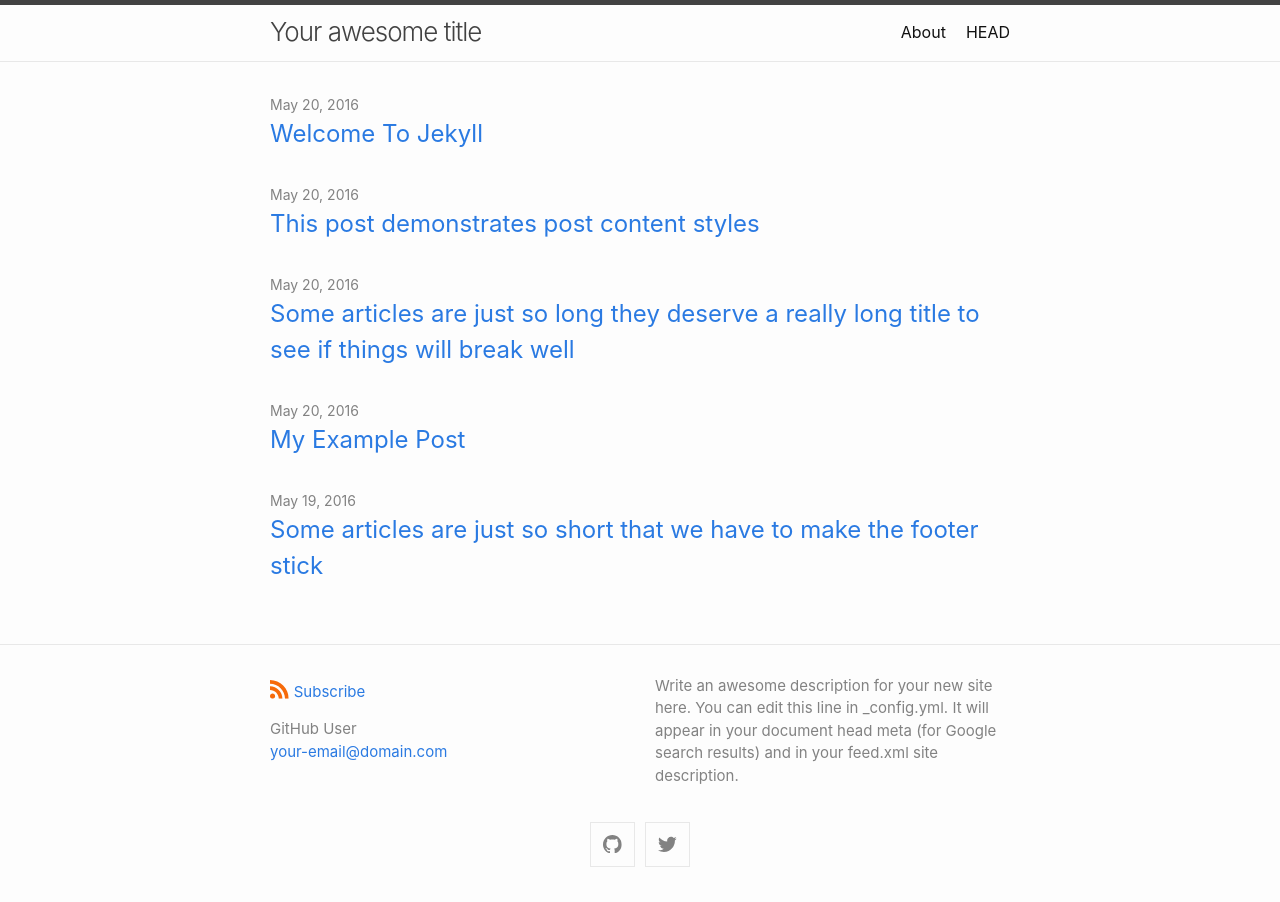
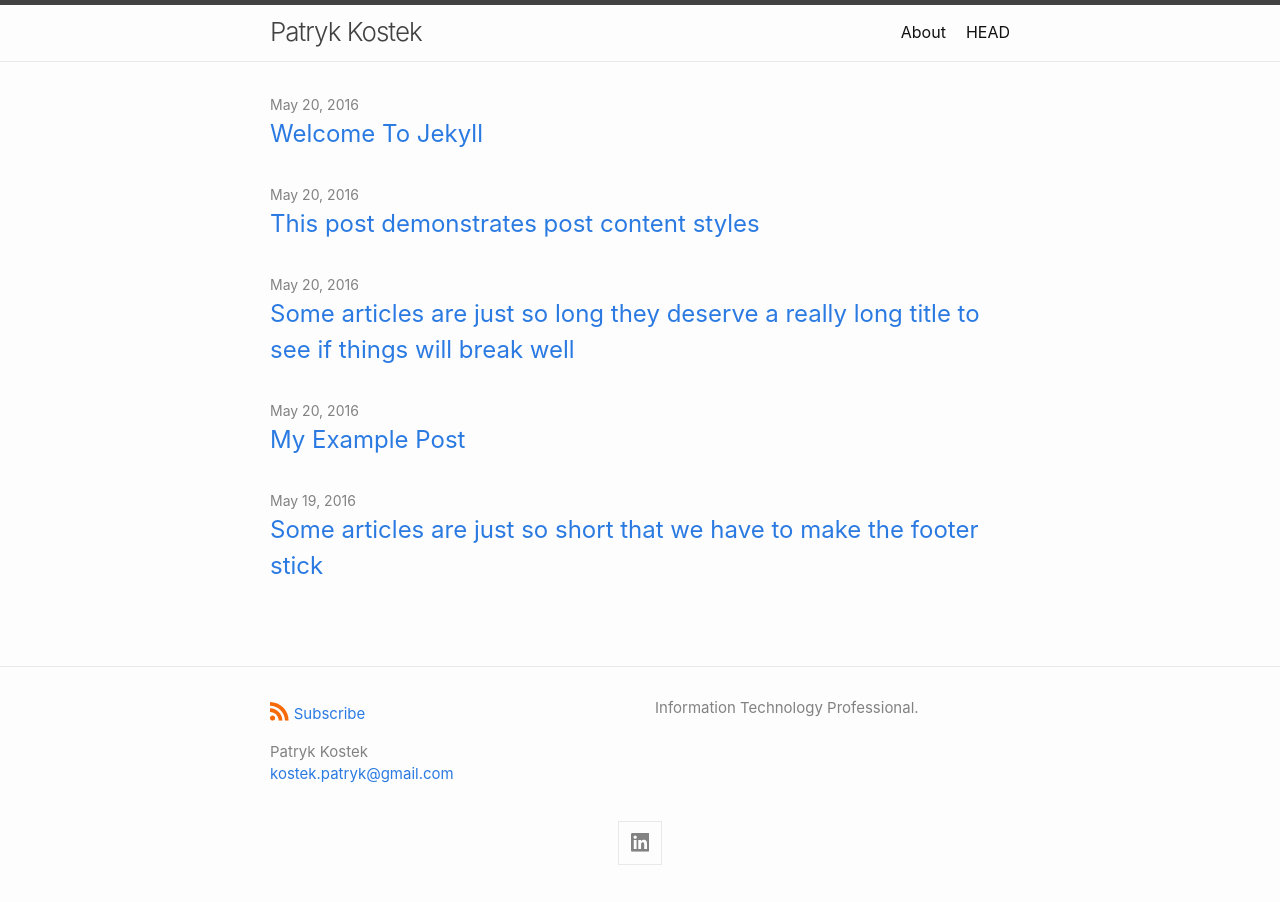
Before and after one commit to Perrtyk/patrykkostek.com, a Jekyll site: the page built from index.md, in a window 1280 px wide. Built offline with Jekyll 4.4.1, drawn with Linux system fonts in a browser that asks for light colours.

Commit message:
Update to default theme

```diff
--- a/_config.yml
+++ b/_config.yml
@@ -1,11 +1,10 @@
-title: Your awesome title
+title: Patryk Kostek
 author:
-  name: GitHub User
-  email: your-email@domain.com
+  name: Patryk Kostek
+  email: kostek.patryk@gmail.com
 description: > # this means to ignore newlines until "show_excerpts:"
-  Write an awesome description for your new site here. You can edit this
-  line in _config.yml. It will appear in your document head meta (for
-  Google search results) and in your feed.xml site description.
+  Information Technology Professional.
+
 
 show_excerpts: false # set to true to show excerpts on the homepage
 
@@ -16,14 +15,14 @@ minima:
 
   # generate social links in footer
   social_links:
-    twitter: jekyllrb
-    github:  jekyll
+    #twitter: jekyllrb
+    #github:  jekyll
     # devto: jekyll
     # dribbble: jekyll
     # facebook: jekyll
     # flickr:   jekyll
     # instagram: jekyll
-    # linkedin: jekyll
+     linkedin: linkedin.com/in/patryk-kostek/
     # pinterest: jekyll
     # youtube: jekyll
     # youtube_channel: UC8CXR0-3I70i1tfPg1PAE1g
```
